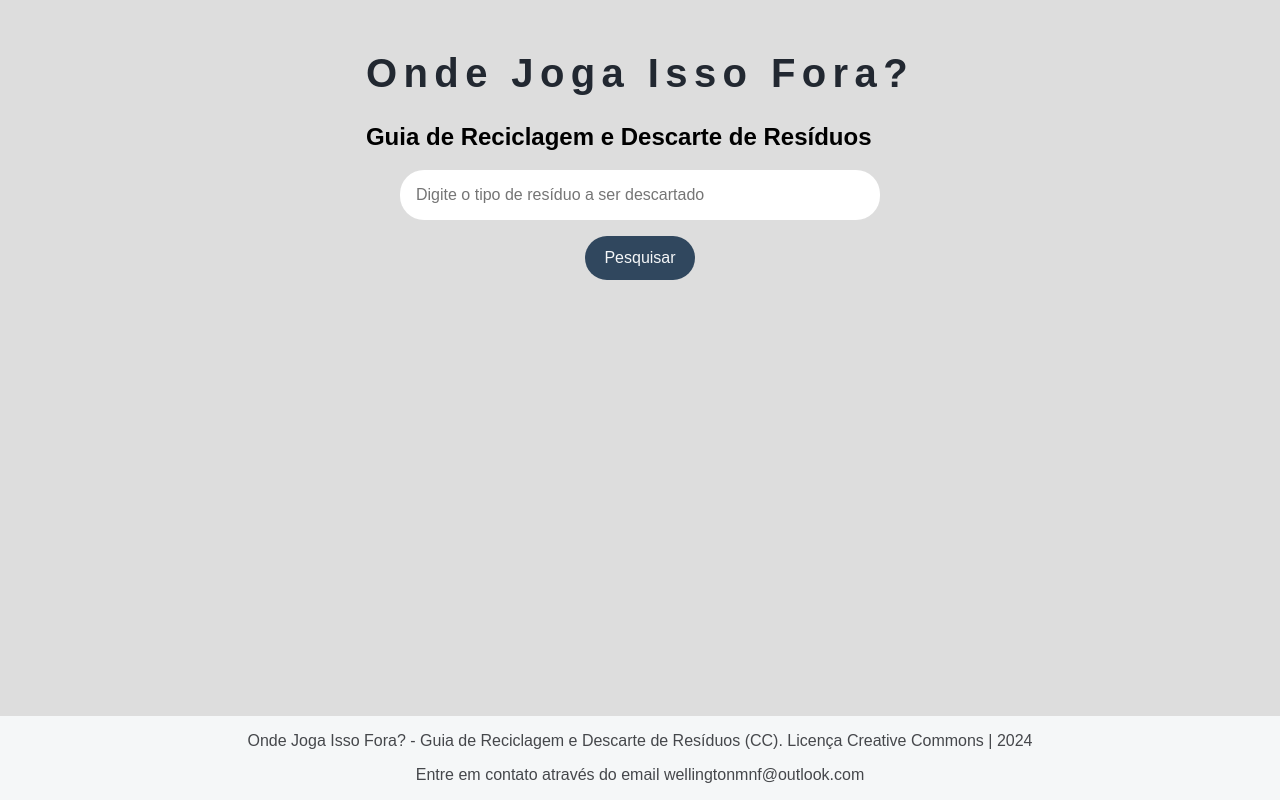
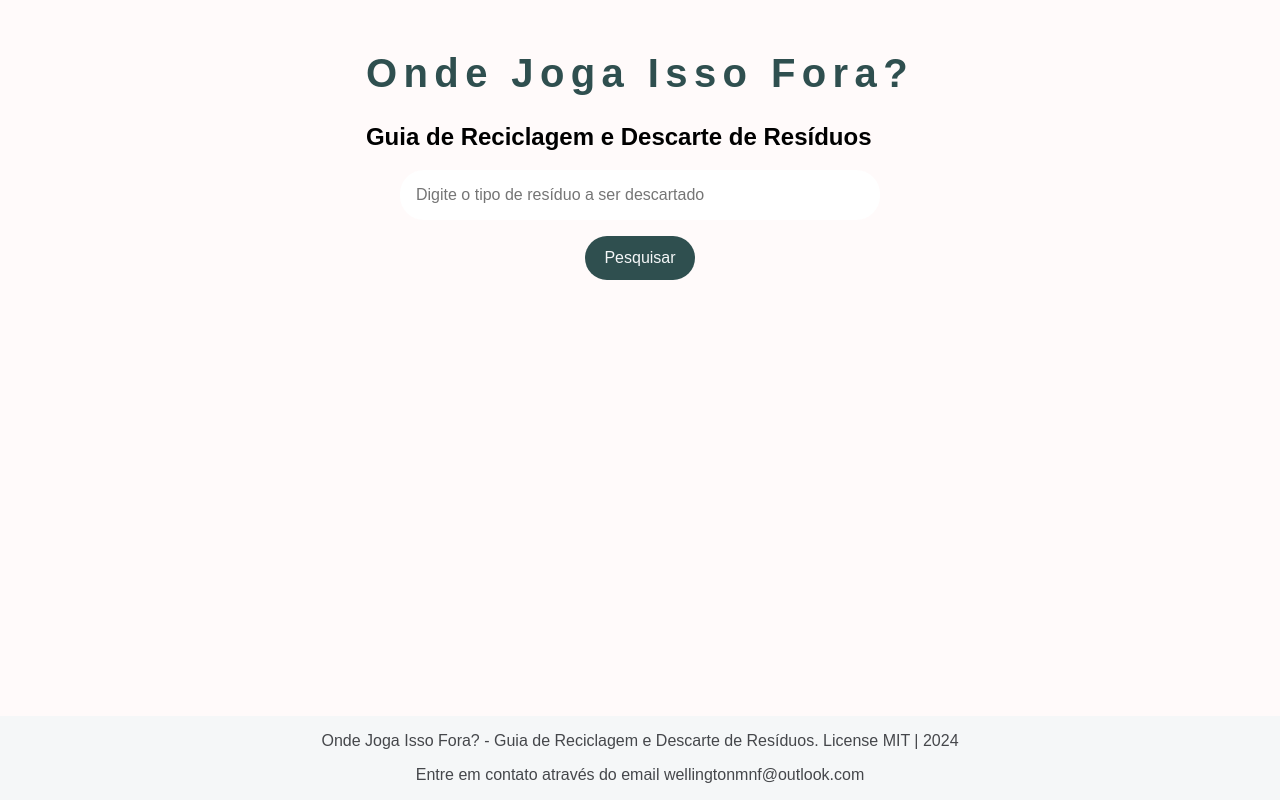
Before and after one commit to wellingtonmnf/onde_joga_isso_fora, a plain HTML site: page index.html in a window 1280 px wide. Drawn offline with Linux system fonts and the light colour scheme; a web font is replaced by a local one.

Commit message:
Atualização README.md

```diff
--- a/index.html
+++ b/index.html
@@ -20,7 +20,7 @@
         </section>
     </main>
     <footer>
-        <p>Onde Joga Isso Fora? - Guia de Reciclagem e Descarte de Resíduos (CC). Licença Creative Commons | 2024</p>
+        <p>Onde Joga Isso Fora? - Guia de Reciclagem e Descarte de Resíduos. License MIT | 2024</p>
         <p>Entre em contato através do email wellingtonmnf@outlook.com</p>
     </footer>
     <script src="dados.js"></script>
--- a/style.css
+++ b/style.css
@@ -4,7 +4,7 @@
 /* Estiliza o corpo da página */
 body {
     font-family: "News Cycle", sans-serif; /* Define a fonte padrão */
-    background-color: #DDDDDD; /* Cor de fundo da página */
+    background-color: #FFFAFA; /* Cor de fundo da página */
     display: flex; /* Usa Flexbox para layout */
     flex-direction: column; /* Alinha os itens na vertical */
     align-items: center; /* Centraliza os itens horizontalmente */
@@ -17,7 +17,7 @@ body {
 /* Estiliza os títulos h1 */
 h1 {
     font-size: 2.5rem; /* Tamanho da fonte */
-    color: #222831; /* Cor do texto */
+    color: #2F4F4F; /* Cor do texto */
     text-align: center; /* Alinha o texto ao centro */
     letter-spacing: 0.4rem; /* Espaçamento entre letras */
 }
@@ -47,7 +47,7 @@ section button {
     padding: 0.8rem 1.2rem; /* Espaçamento interno do botão */
     border: none; /* Remove a borda padrão */
     border-radius: 1.5rem; /* Borda arredondada */
-    background-color: #30475E; /* Cor de fundo do botão */
+    background-color: #2F4F4F; /* Cor de fundo do botão */
     color: #F5F7F8; /* Cor do texto do botão */
     font-size: 1rem; /* Tamanho da fonte */
     cursor: pointer; /* Muda o cursor para indicar que é clicável */
@@ -55,7 +55,7 @@ section button {
 
 /* Adiciona efeito hover ao botão de pesquisa */
 section button:hover {
-    background-color: #30475E; /* Muda a cor de fundo ao passar o mouse */
+    background-color: #398d8d; /* Muda a cor de fundo ao passar o mouse */
     box-shadow: 0 4px 8px rgba(0, 0, 0, 0.2); /* Adiciona uma sombra mais intensa */
 }
 
```
Also changed, not shown: 1 other file.
